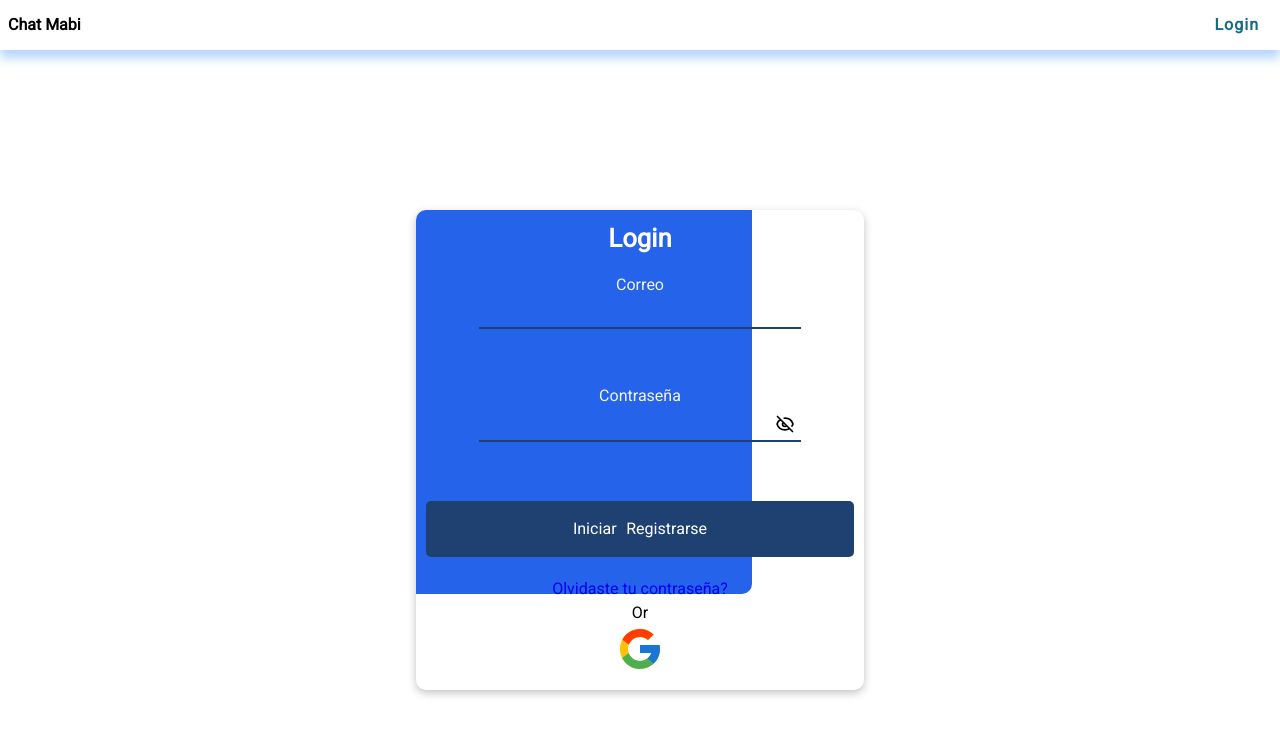
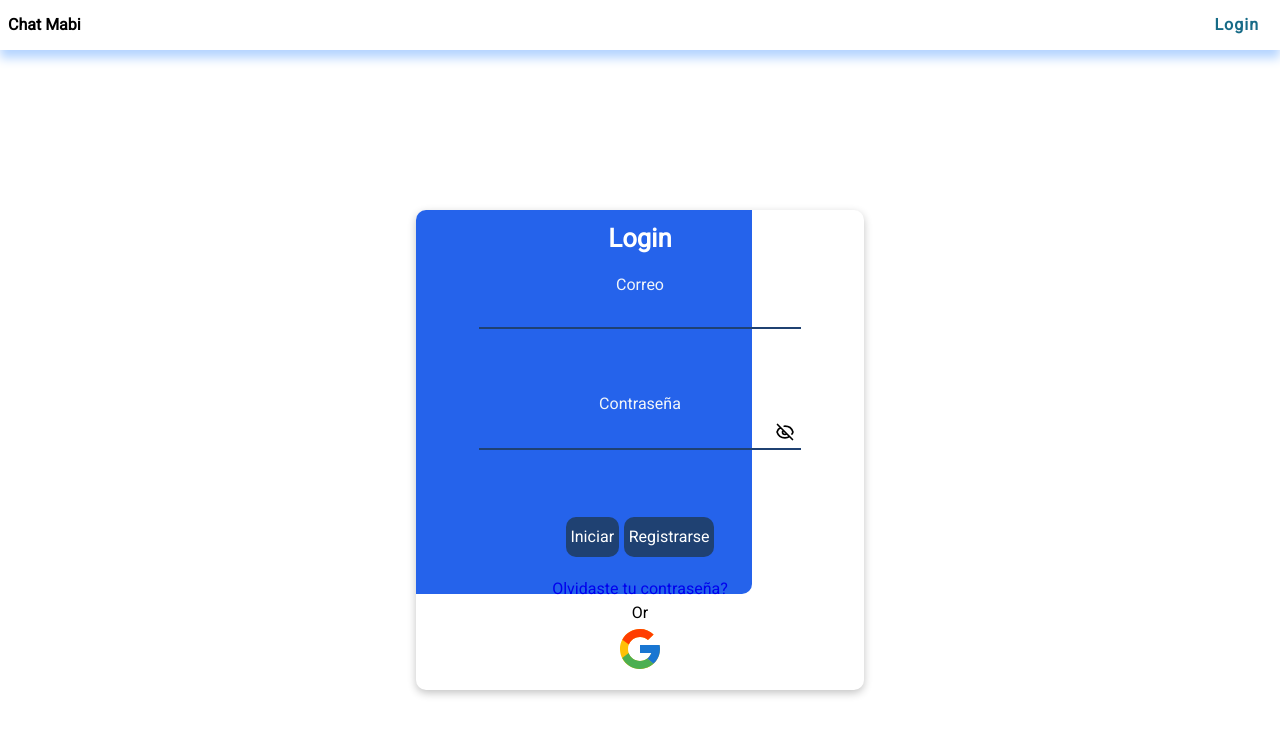
Before and after one commit to LuisArielRetanaHernadez/caht_client, a React (Vite) app: page /login in a window 1280 px wide. Shown: the top 734 px of the page. Built offline with nearby package versions, Linux system fonts and the light colour scheme; no server answers.

Commit message:
agregando un la clase form__buttons

```diff
--- a/src/Pages/Login/Login.pages.jsx
+++ b/src/Pages/Login/Login.pages.jsx
@@ -108,7 +108,7 @@ const Login = () => {
             </div>
           </div>
 
-          <div className="button m-10p">
+          <div className="form__buttons m-10p">
             <button type='submit' className="button button--hover-color-pear rounded-10p">
               Iniciar
             </button>
```
